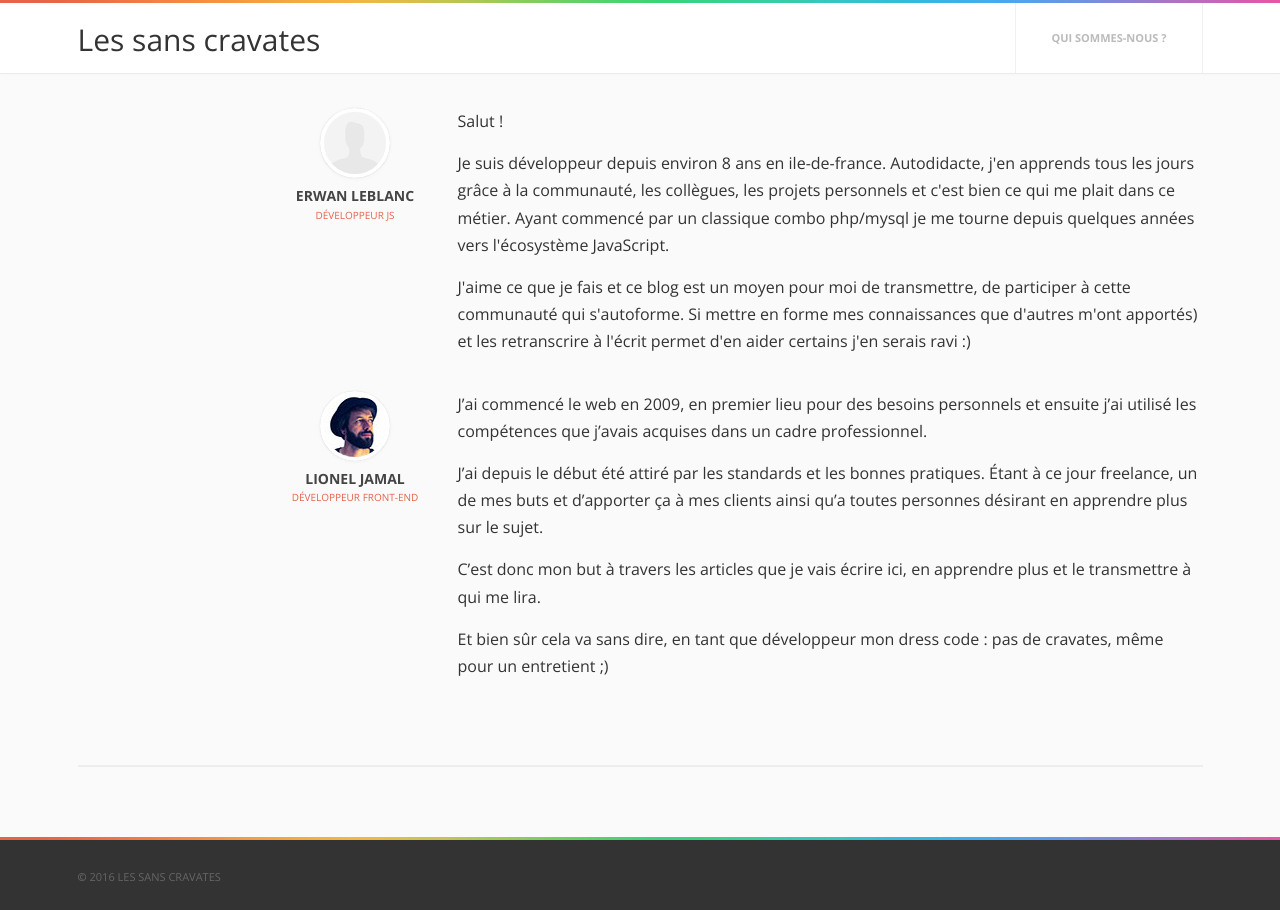
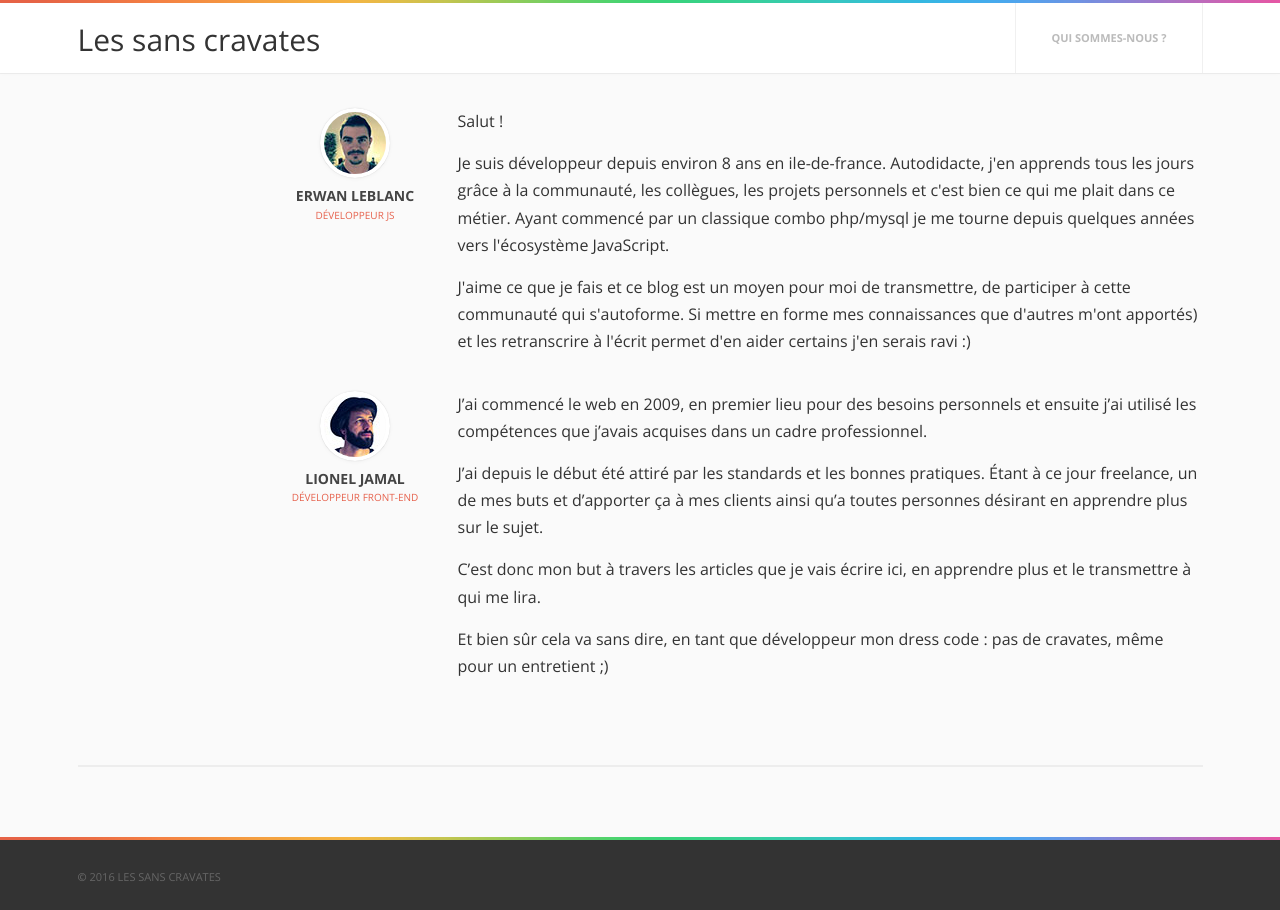
Before and after one commit to les-sans-cravates/blog, a Jekyll site: the page built from qui-sommes-nous.html, in a window 1280 px wide. Built offline with Jekyll 4.4.1, drawn with Linux system fonts in a browser that asks for light colours.

Commit message:
add img Erwan

```diff
--- a/qui-sommes-nous.html
+++ b/qui-sommes-nous.html
@@ -11,7 +11,7 @@ title: Qui sommes-nous ?
     <div class="container"><!-- CONTAINER -->
       <div class="row" id="container">
         <div class="col offset2 one_sixth text_center">
-          <img src="img/avatar/62x62_deaulft.jpg" alt="" class="avatar">
+          <img src="img/avatar/erwan_leblanc.jpg" alt="" class="avatar">
           <header class="avatar_title">
             <h5>
               Erwan LEBLANC
```
Also changed, not shown: img/avatar/erwan_leblanc.jpg (added).
